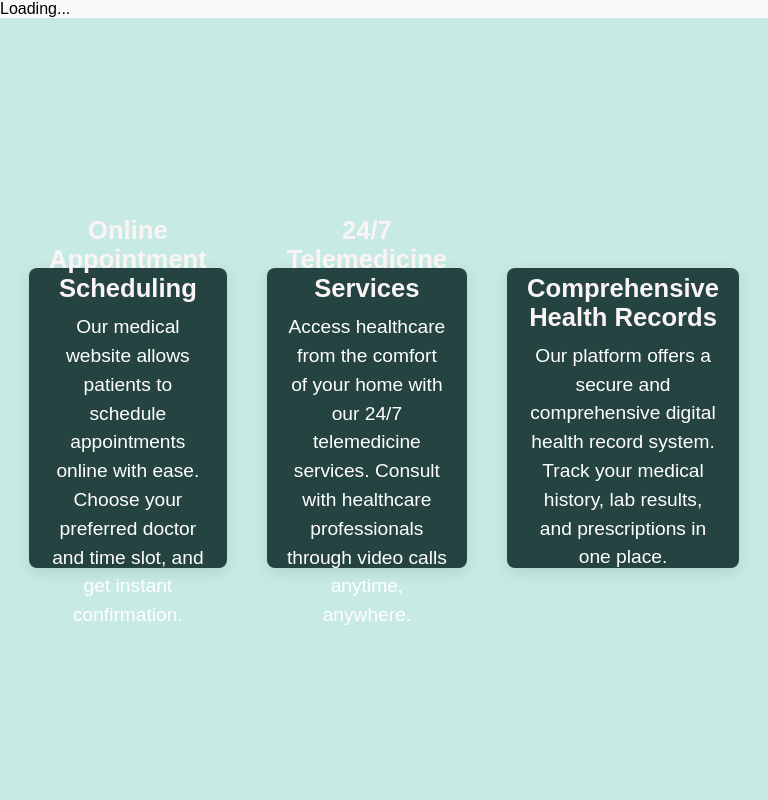
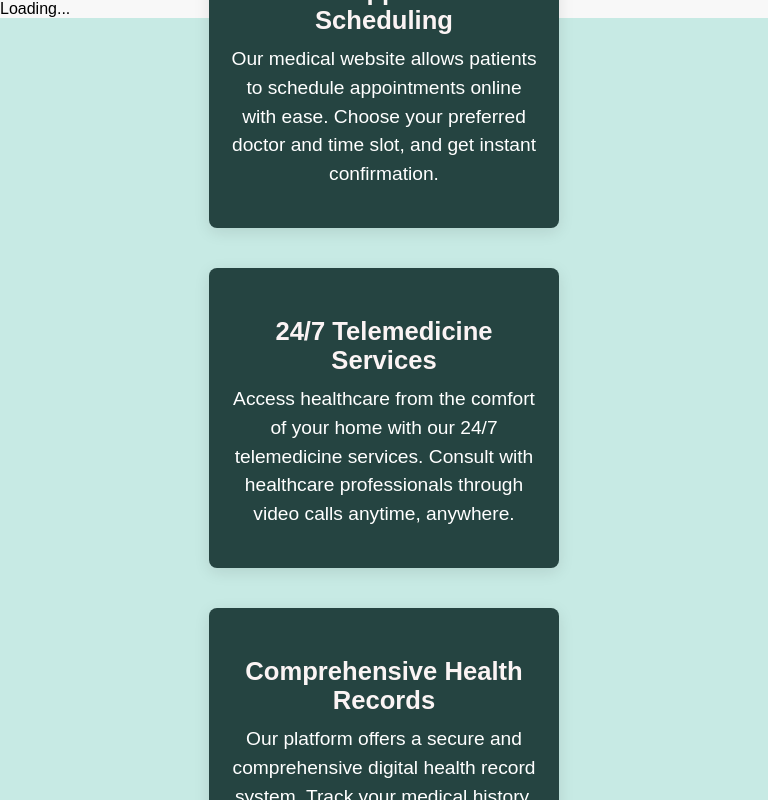
Before and after one commit to upes-open/OSoC-24-Health-Reserve, a React (Vite) app in the folder frontend/: page /dashboard in a window 768 px wide. Shown: the top 800 px of the page. Built offline with nearby package versions, Linux system fonts and the light colour scheme; a web font is replaced by a local one.

Commit message:
dashboard responsive

```diff
--- a/frontend/src/components/FolderDash/dash.css
+++ b/frontend/src/components/FolderDash/dash.css
@@ -3,13 +3,13 @@
   display: flex;
   justify-content: center;
   align-items: center;
-  height: 100vh;
+  /* height: 100vh; */
   padding: 20px;
 }
 
 .dash {
-  width: 350px; /* Increased width */
-  height: 300px; /* Increased height */
+  width: 350px;
+  min-height: 300px;
   margin: 20px;
   padding: 20px;
   background-color: #254441; /* Green background color */
@@ -45,3 +45,16 @@
   color: #ffffff;
   line-height: 1.5;
 }
+
+@media (max-width: 768px) {
+  .dash-container {
+    display: flex;
+    flex-direction: column;
+  }
+}
+
+@media (min-width: 768px) {
+  .dash-container {
+    height: 100vh;
+  }
+}
```
